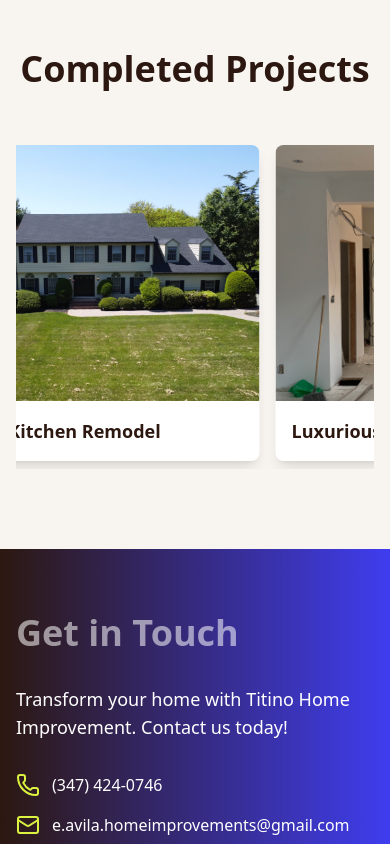
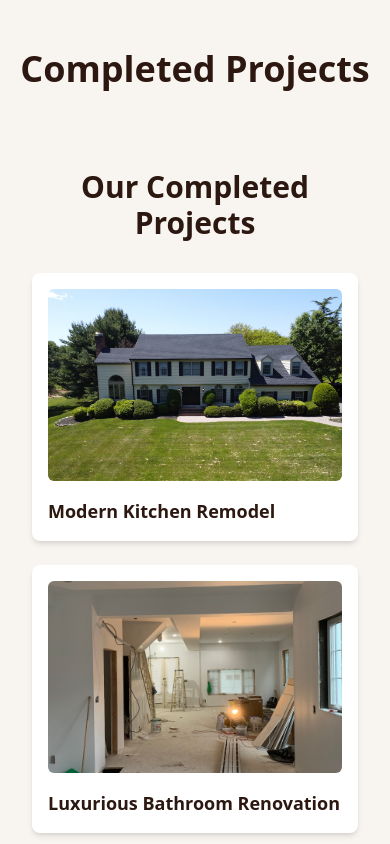
Before and after one commit to JessiP23/construction-website, a Next.js app: page / in a window 390 px wide. Shown: the part 5020-5864 px from the top of the page. Built offline with nearby package versions, Linux system fonts and the light colour scheme.

Commit message:
asdfaieopf

```diff
--- a/app/components/Carousel.js
+++ b/app/components/Carousel.js
@@ -1,75 +1,77 @@
 'use client'
 
-import { useEffect, useRef, useState } from 'react'
+import { useState } from 'react'
 import Image from 'next/image'
 
 const completedProjects = [
-  { id: 1, title: 'Modern Kitchen Remodel', image: '/comp.jpg' },
-  { id: 2, title: 'Luxurious Bathroom Renovation', image: '/comp1.jpg' },
-  { id: 3, title: 'Cozy Living Room Makeover', image: '/comp2.jpg' },
-  { id: 4, title: 'Elegant Master Bedroom', image: '/comp3.jpg' },
-  { id: 5, title: 'Spacious Home Office', image: '/comp4.jpg' },
-  { id: 5, title: 'Spacious Home Office', image: '/comp5.jpg' },
-  { id: 5, title: 'Spacious Home Office', image: '/comp6.jpg' },
+  { id: 1, title: 'Modern Kitchen Remodel', image: '/comp.jpg', description: 'A sleek, contemporary kitchen with state-of-the-art appliances and elegant finishes.' },
+  { id: 2, title: 'Luxurious Bathroom Renovation', image: '/comp1.jpg', description: 'A spa-like bathroom featuring a freestanding tub, walk-in shower, and custom vanity.' },
+  { id: 3, title: 'Cozy Living Room Makeover', image: '/comp2.jpg', description: 'A warm and inviting living space with custom built-ins and a stunning fireplace.' },
+  { id: 4, title: 'Elegant Master Bedroom', image: '/comp3.jpg', description: 'A serene master retreat with a custom headboard and luxurious window treatments.' },
+  { id: 5, title: 'Spacious Home Office', image: '/comp4.jpg', description: 'A functional and stylish home office with ample storage and a comfortable workspace.' },
+  { id: 6, title: 'Contemporary Dining Area', image: '/comp5.jpg', description: 'A modern dining space perfect for entertaining, featuring a custom table and statement lighting.' },
+  { id: 7, title: 'Minimalist Entryway', image: '/comp6.jpg', description: 'A clean and welcoming entryway with clever storage solutions and minimalist decor.' },
 ]
 
-export function CompletedProjectsCarousel() {
-  const [currentPosition, setCurrentPosition] = useState(0)
-  const carouselRef = useRef(null)
-  const totalImages = completedProjects.length
-  const imageWidth = 100 / totalImages // Each image takes 100% / totalImages width
+export function CompletedProjectsCarousel () {
+  const [selectedProject, setSelectedProject] = useState(null)
 
-  useEffect(() => {
-    const interval = setInterval(() => {
-      setCurrentPosition((prevPosition) => {
-        const newPosition = prevPosition + 0.01 // Slower rotation speed
-        if (newPosition >= imageWidth) {
-          // When the first image is completely out of view, reset the position
-          // This creates the illusion of an infinite loop
-          return 0
+  const openModal = (project) => {
+    setSelectedProject(project)
+    document.getElementById('projectModal').style.display = 'block'
   }
-        return newPosition
-      })
-    }, 16) // ~60 fps for smooth animation
 
-    return () => clearInterval(interval)
-  }, [imageWidth])
-
-  useEffect(() => {
-    if (carouselRef.current) {
-      carouselRef.current.style.transform = `translateX(-${currentPosition}%)`
+  const closeModal = () => {
+    setSelectedProject(null)
+    document.getElementById('projectModal').style.display = 'none'
   }
-  }, [currentPosition])
 
   return (
-    <div className="w-full overflow-hidden">
-      <div className="relative">
+    <div className="container mx-auto px-4 py-8">
+      <h2 className="text-3xl font-bold text-center mb-8">Our Completed Projects</h2>
+      <div className="grid grid-cols-1 sm:grid-cols-2 lg:grid-cols-3 gap-6">
+        {completedProjects.map((project) => (
           <div
-          ref={carouselRef}
-          className="flex transition-transform duration-[16ms] ease-linear"
-          style={{ width: `${totalImages * 100}%` }}
+            key={project.id}
+            className="bg-white rounded-lg shadow-md overflow-hidden cursor-pointer transition-transform duration-300 hover:scale-105"
+            onClick={() => openModal(project)}
           >
-          {completedProjects.map((project, index) => (
-            <div
-              key={`${project.id}-${index}`}
-              className="flex-shrink-0"
-              style={{ width: `${imageWidth}%` }}
-            >
-              <div className="m-2 bg-white rounded-lg shadow-lg overflow-hidden">
-                <div className="relative h-64">
+            <div className="p-4">
               <Image
                 src={project.image}
                 alt={project.title}
-                    layout="fill"
-                    objectFit="cover"
+                width={400}
+                height={300}
+                className="w-full h-48 object-cover rounded-md mb-4"
               />
-                </div>
-                <div className="p-4">
               <h3 className="text-lg font-semibold">{project.title}</h3>
             </div>
           </div>
+        ))}
       </div>
-          ))}
+
+      {/* Modal */}
+      <div id="projectModal" className="fixed inset-0 bg-black bg-opacity-50 flex items-center justify-center hidden">
+        <div className="bg-white p-8 rounded-lg max-w-lg w-full">
+          {selectedProject && (
+            <>
+              <h2 className="text-2xl font-bold mb-4">{selectedProject.title}</h2>
+              <Image
+                src={selectedProject.image}
+                alt={selectedProject.title}
+                width={800}
+                height={600}
+                className="w-full h-auto rounded-md mb-4"
+              />
+              <p className="mb-4">{selectedProject.description}</p>
+              <button
+                onClick={closeModal}
+                className="bg-blue-500 text-white px-4 py-2 rounded hover:bg-blue-600"
+              >
+                Close
+              </button>
+            </>
+          )}
         </div>
       </div>
     </div>
```
Lines whose indentation alone changed are shown as unchanged.
